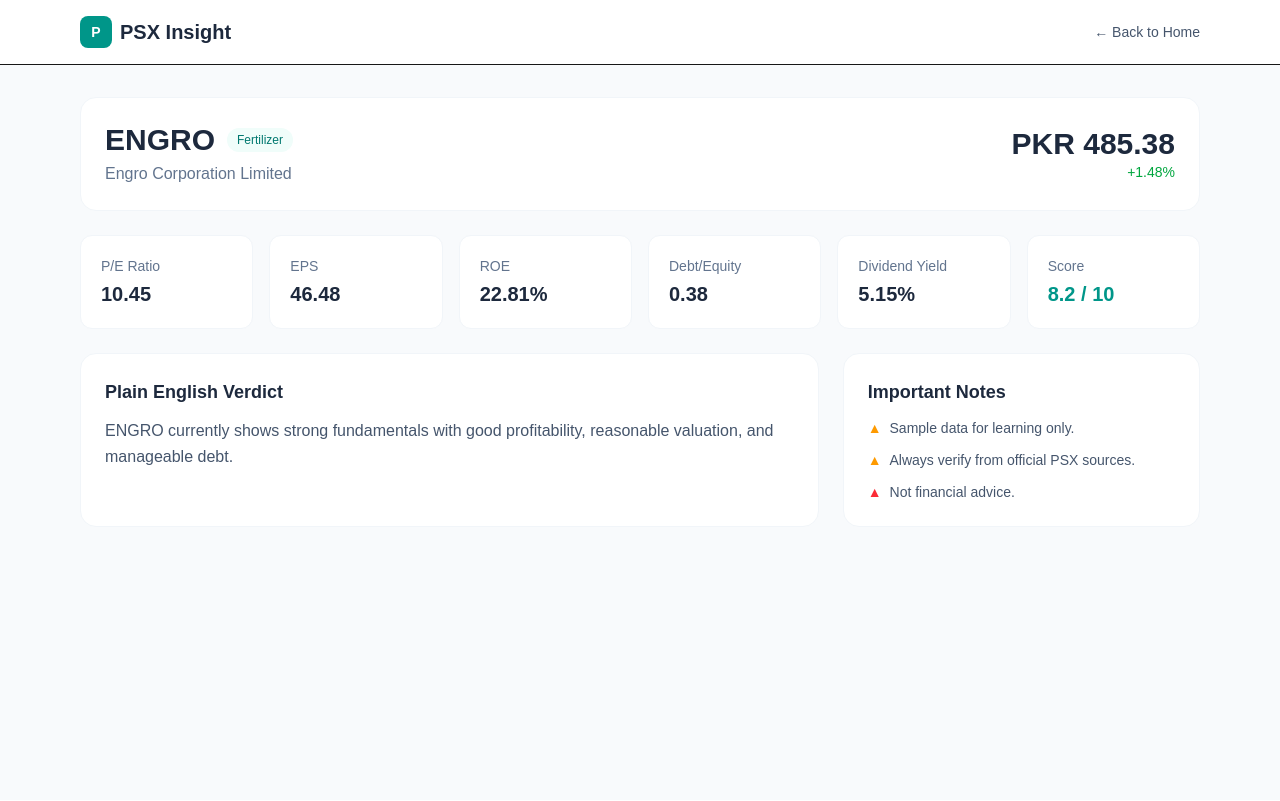
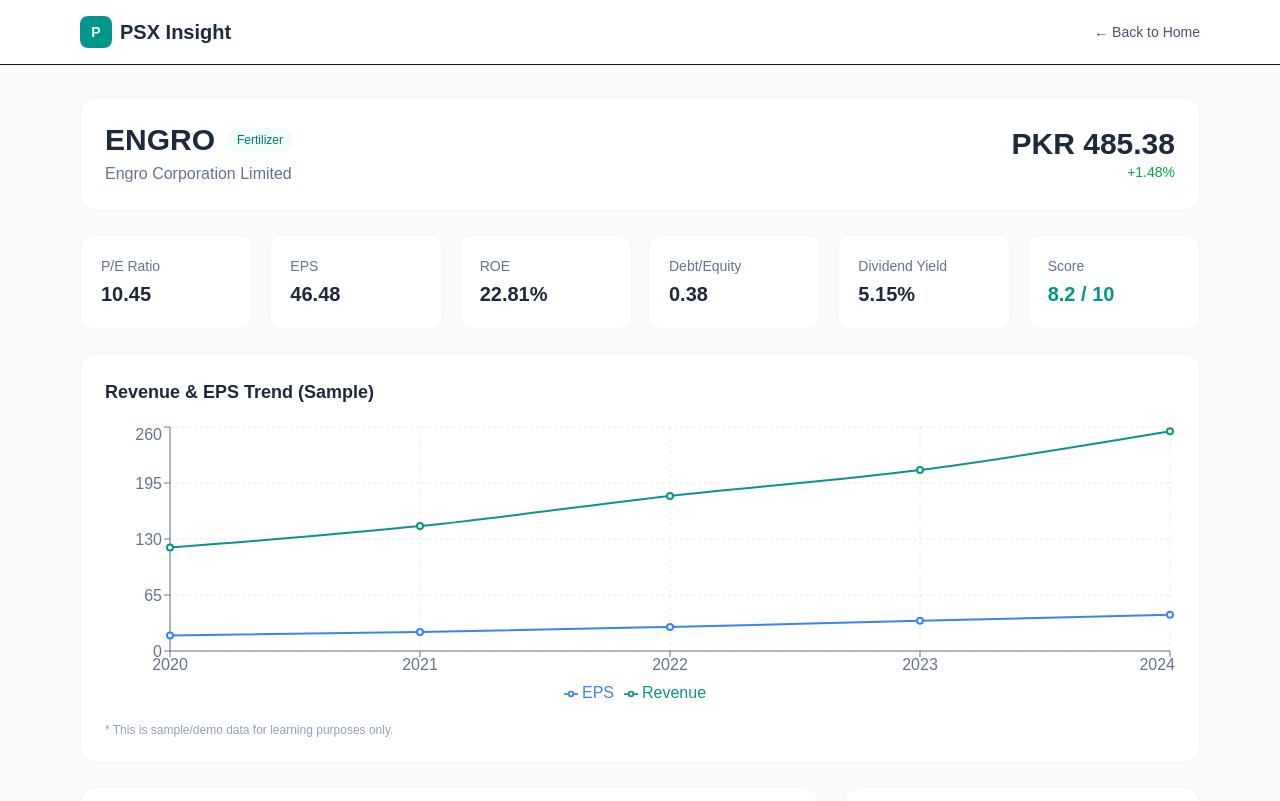
Before and after one commit to gynecare/psx-insight, a Next.js app: page /company/ENGRO in a window 1280 px wide. Shown: the top 801 px of the page. Built offline with nearby package versions, Linux system fonts and the light colour scheme.

Commit message:
Added chart to company page

```diff
--- a/src/app/company/[symbol]/page.tsx
+++ b/src/app/company/[symbol]/page.tsx
@@ -1,4 +1,14 @@
 import { sampleCompanies } from "@/data/sampleCompanies";
+import {
+  LineChart,
+  Line,
+  XAxis,
+  YAxis,
+  CartesianGrid,
+  Tooltip,
+  ResponsiveContainer,
+  Legend,
+} from "recharts";
 
 export default async function CompanyPage({
   params,
@@ -10,6 +20,15 @@
 
   const data = sampleCompanies[upperSymbol];
   const hasData = !!data;
+
+  // Sample chart data (fake for now)
+  const chartData = [
+    { year: "2020", revenue: 120, eps: 18 },
+    { year: "2021", revenue: 145, eps: 22 },
+    { year: "2022", revenue: 180, eps: 28 },
+    { year: "2023", revenue: 210, eps: 35 },
+    { year: "2024", revenue: 255, eps: 42 },
+  ];
 
   return (
     <div className="min-h-screen bg-slate-50">
@@ -34,9 +53,6 @@
             <p className="text-slate-500 mb-6">
               This company is not available in the current sample data.
             </p>
-            <p className="text-sm text-slate-400 mb-8">
-              Real PSX data will be connected in a later stage.
-            </p>
             <a
               href="/"
               className="inline-block bg-teal-600 text-white px-6 py-2.5 rounded-lg text-sm font-medium hover:bg-teal-700"
@@ -46,6 +62,7 @@
           </div>
         ) : (
           <>
+            {/* Header Card */}
             <div className="bg-white rounded-2xl border border-slate-100 p-6 mb-6">
               <div className="flex flex-col md:flex-row md:items-center md:justify-between gap-4">
                 <div>
@@ -70,6 +87,7 @@
               </div>
             </div>
 
+            {/* Metrics */}
             <div className="grid grid-cols-2 md:grid-cols-3 lg:grid-cols-6 gap-4 mb-6">
               {[
                 { label: "P/E Ratio", value: data.pe },
@@ -92,6 +110,42 @@
               ))}
             </div>
 
+            {/* Chart */}
+            <div className="bg-white rounded-2xl border border-slate-100 p-6 mb-6">
+              <h2 className="text-lg font-semibold text-slate-800 mb-4">
+                Revenue & EPS Trend (Sample)
+              </h2>
+              <div className="h-72">
+                <ResponsiveContainer width="100%" height="100%">
+                  <LineChart data={chartData}>
+                    <CartesianGrid strokeDasharray="3 3" stroke="#e2e8f0" />
+                    <XAxis dataKey="year" stroke="#64748b" />
+                    <YAxis stroke="#64748b" />
+                    <Tooltip />
+                    <Legend />
+                    <Line
+                      type="monotone"
+                      dataKey="revenue"
+                      name="Revenue"
+                      stroke="#0d9488"
+                      strokeWidth={2}
+                    />
+                    <Line
+                      type="monotone"
+                      dataKey="eps"
+                      name="EPS"
+                      stroke="#3b82f6"
+                      strokeWidth={2}
+                    />
+                  </LineChart>
+                </ResponsiveContainer>
+              </div>
+              <p className="text-xs text-slate-400 mt-3">
+                * This is sample/demo data for learning purposes only.
+              </p>
+            </div>
+
+            {/* Verdict */}
             <div className="grid grid-cols-1 lg:grid-cols-3 gap-6">
               <div className="lg:col-span-2 bg-white rounded-2xl border border-slate-100 p-6">
                 <h2 className="text-lg font-semibold text-slate-800 mb-3">
```
